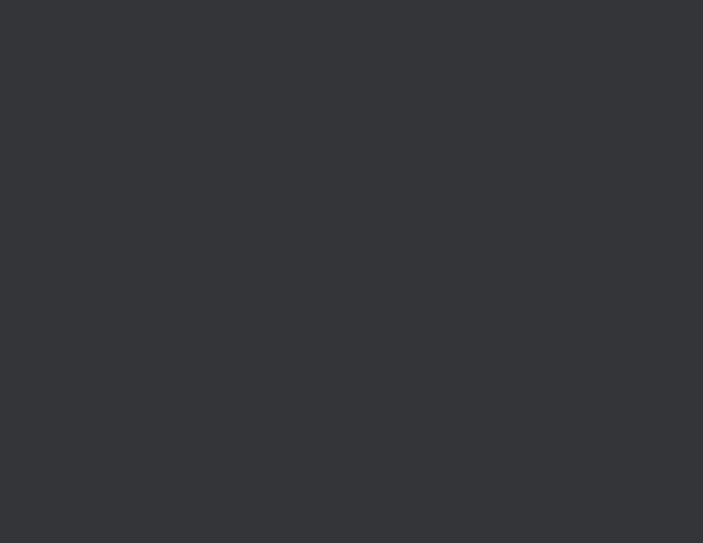
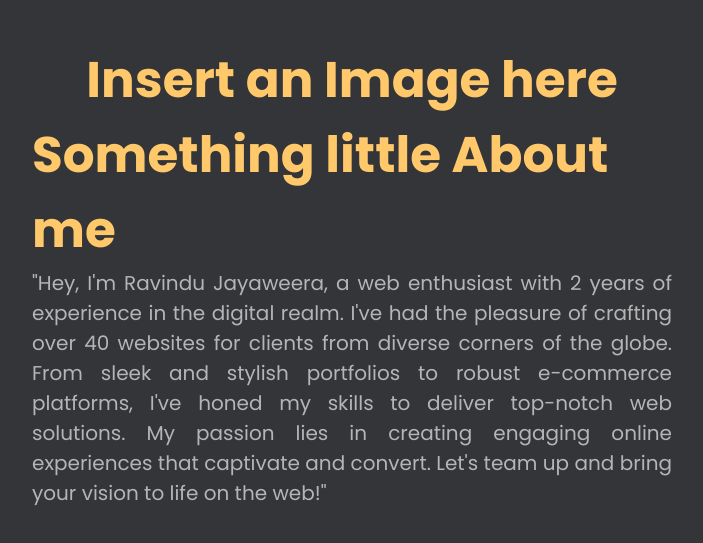
Before and after one commit to ravindujayaweera99/portfolio_new, a React app: page / in a window 1280 px wide. Shown: the part 933-1476 px from the top of the page, without its empty margins (288-991 px from the left). Before the commit the page ends 808 px from the top, so only its background shows below. Built offline with nearby package versions, Linux system fonts and the light colour scheme; the HTML template or start-up script is replaced by a standard one.

Commit message:
Navbar linked to about

```diff
--- a/src/App.jsx
+++ b/src/App.jsx
@@ -1,14 +1,16 @@
-import './App.css'
-import Navbar from './shared/Navbar/Navbar';
-import Hero from './components/Hero/Hero';
+import "./App.css";
+import Navbar from "./shared/Navbar/Navbar";
+import Hero from "./components/Hero/Hero";
+import About from "./components/About/About";
 
 function App() {
   return (
     <>
-      <Navbar />
-      <Hero />
+     <Navbar />
+     <Hero />
+     <About />
     </>
-  )
+  );
 }
 
-export default App
+export default App;
--- /dev/null
+++ b/src/components/About/About.css
@@ -0,0 +1,20 @@
+.about {
+    display: flex;
+    flex-direction: column;
+    justify-content: center;
+    align-items: center;
+    min-height: 100vh;
+    width: 50vw;
+    margin: auto;
+}
+
+.about h1 {
+    color: #FFC86A;
+    font-size: 50px;
+}
+
+.about p {
+    color: #B5B5B5;
+    font-size: 20px;
+    text-align: justify;
+}
--- /dev/null
+++ b/src/components/About/About.jsx
@@ -0,0 +1,21 @@
+import "./About.css";
+
+const About = () => {
+  return (
+    <div className="about" id="about">
+    <h1>Insert an Image here</h1>
+      <h1>Something little About me</h1>
+      <p>
+        "Hey, I'm Ravindu Jayaweera, a web enthusiast with 2 years of experience
+        in the digital realm. I've had the pleasure of crafting over 40 websites
+        for clients from diverse corners of the globe. From sleek and stylish
+        portfolios to robust e-commerce platforms, I've honed my skills to
+        deliver top-notch web solutions. My passion lies in creating engaging
+        online experiences that captivate and convert. Let's team up and bring
+        your vision to life on the web!"
+      </p>
+    </div>
+  );
+};
+
+export default About;
--- a/src/components/Hero/Hero.jsx
+++ b/src/components/Hero/Hero.jsx
@@ -1,24 +1,13 @@
 import "./Hero.css";
-import { motion, useAnimation } from "framer-motion";
-import { useEffect, useState } from "react";
+import { motion, easeIn } from "framer-motion";
 
 const Hero = () => {
-  const [loaded, setLoaded] = useState(false);
-  const controls = useAnimation();
-
-  useEffect(() => {
-    // Trigger animation once the component is mounted
-    controls.start({
-      y: 0,
-      opacity: 1,
-      transition: { duration: 0.75, ease: "easeOut" },
-    });
-    setLoaded(true);
-  }, [controls]);
   return (
     <motion.div
-      style={{ y: loaded ? 0 : -100, opacity: loaded ? 1 : 0 }}
-      animate={controls}
+      initial={{ opacity: 0 }}
+      animate={{ opacity: 1 }}
+      transition={{ duration: 0.75, ease: easeIn }}
+      id="hero"
     >
       <div className="container">
         <div className="hero">
--- a/src/index.css
+++ b/src/index.css
@@ -6,10 +6,12 @@
   box-sizing: border-box;
   font-family: "Poppins", sans-serif;
   font-style: normal;
+  scroll-behavior: smooth;
 }
 
 a {
   text-decoration: none;
+  color: inherit;
 }
 
 li {
@@ -19,4 +21,5 @@ li {
 body {
   background-color: #343539;
   min-height: 100vh;
+
 }
--- a/src/shared/Navbar/Navbar.jsx
+++ b/src/shared/Navbar/Navbar.jsx
@@ -1,4 +1,4 @@
-import React, { useEffect, useState } from "react";
+import { useEffect, useState } from "react";
 import "./Navbar.css";
 import { motion, useAnimation } from "framer-motion";
 
@@ -11,7 +11,7 @@ const Navbar = () => {
     controls.start({
       y: 0,
       opacity: 1,
-      transition: { duration: 0.75, ease: "easeOut" },
+      transition: { duration: 0.75, ease: "easeIn" },
     });
     setLoaded(true);
   }, [controls]);
@@ -27,7 +27,9 @@ const Navbar = () => {
         </div>
         <div className="links">
           <ul>
-            <li>About Me</li>
+            <li>
+              <a href="#about">About Me</a>
+            </li>
             <li>Skills</li>
             <li>Portfolio</li>
           </ul>
```
